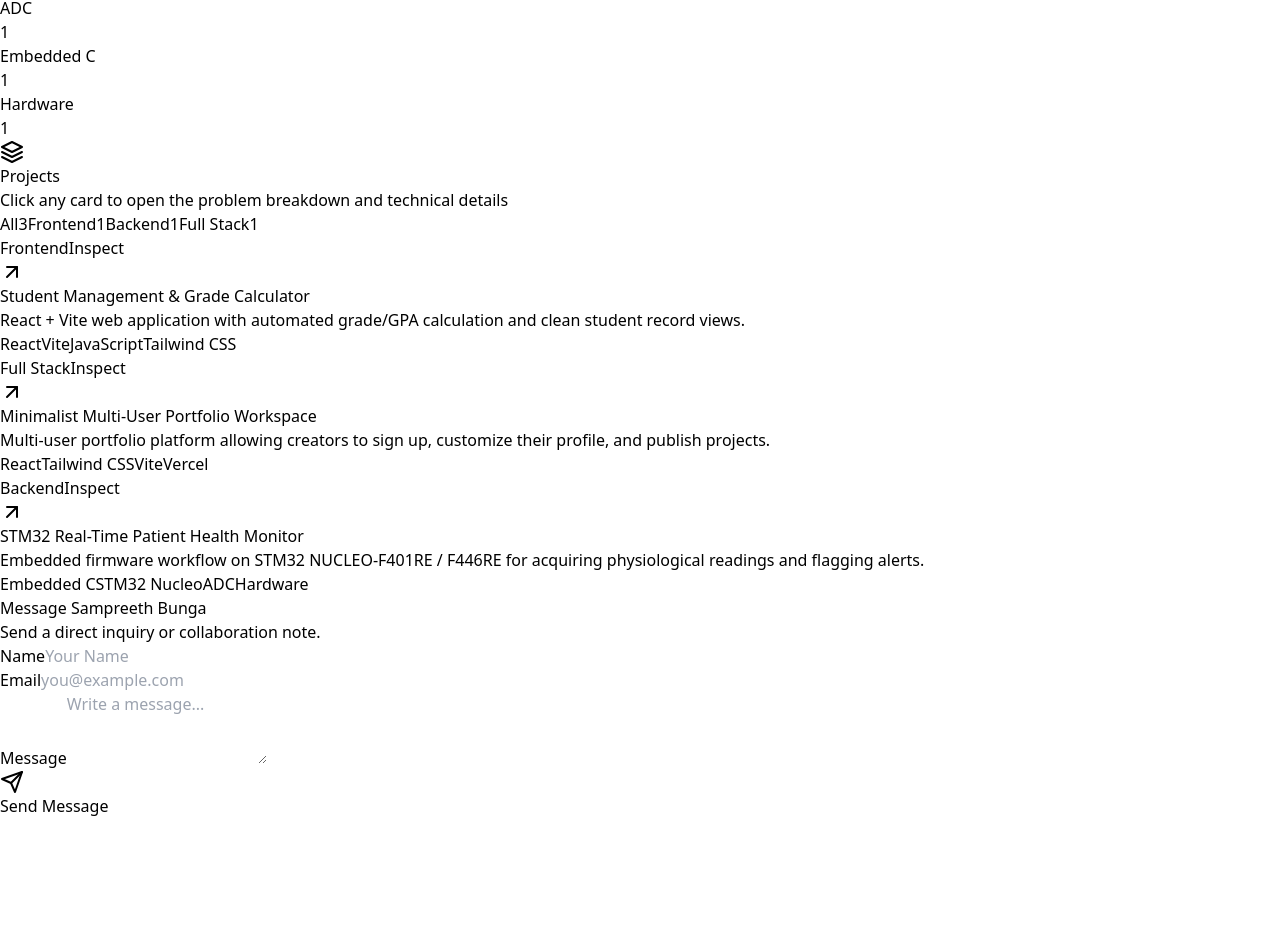
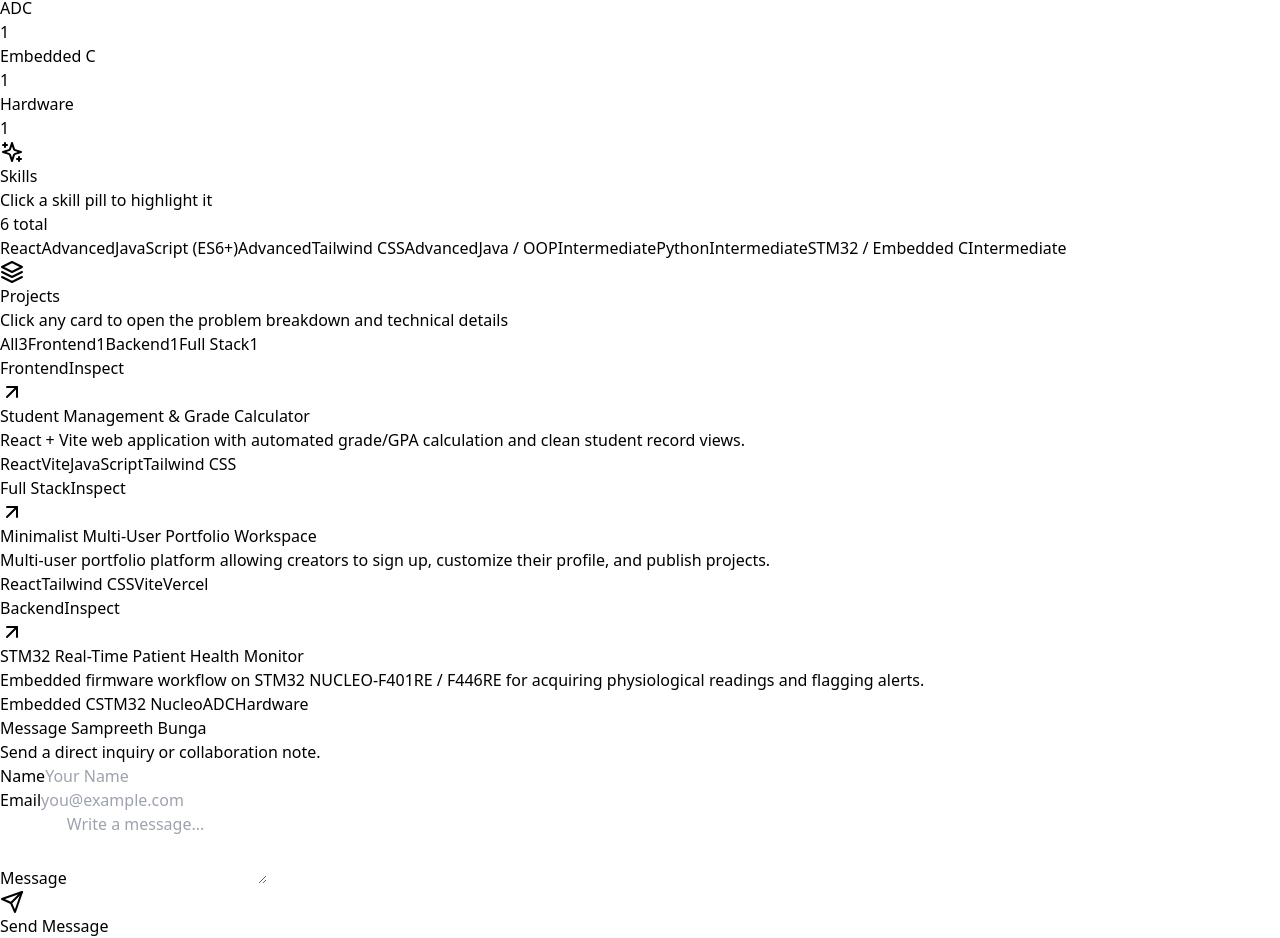
Before and after one commit to SampreethBunga/PersonalPortfolio, a React (Vite) app: page / in a window 1280 px wide. Shown: the part 2394-3332 px from the top of the page. Before the commit the page ends 3212 px from the top, so only its background shows below. Built offline with nearby package versions, Linux system fonts and the light colour scheme.

Commit message:
added skill

```diff
--- a/src/components/AdminModule.jsx
+++ b/src/components/AdminModule.jsx
@@ -1,4 +1,3 @@
-// src/components/AdminModule.jsx
 import React, { useState, useEffect } from 'react';
 import {
   Plus,
@@ -9,6 +8,7 @@ import {
   Eraser,
   X,
   UserCheck,
+  Sparkles,
 } from 'lucide-react';
 import { useAuth } from '../context/AuthContext';
 
@@ -24,7 +24,15 @@ const EMPTY_FORM = {
 };
 
 export default function AdminModule({ showToast }) {
-  const { currentUser, activeProjects, updateUserProfile, saveUserProjects } = useAuth();
+  const {
+    currentUser,
+    activeProjects,
+    activeSkills,
+    updateUserProfile,
+    saveUserProjects,
+    saveUserSkills,
+  } = useAuth();
+
   const [messages, setMessages] = useState([]);
   const [modalOpen, setModalOpen] = useState(false);
   const [editingId, setEditingId] = useState(null);
@@ -33,6 +41,11 @@ export default function AdminModule({ showToast }) {
     name: '',
     headline: '',
     bio: '',
+  });
+  const [skillForm, setSkillForm] = useState({
+    name: '',
+    group: 'Frontend',
+    level: 'Intermediate',
   });
 
   useEffect(() => {
@@ -49,6 +62,8 @@ export default function AdminModule({ showToast }) {
 
   if (!currentUser) return null;
 
+  const userSkills = Array.isArray(activeSkills) ? activeSkills : [];
+
   const handleProfileSave = (e) => {
     e.preventDefault();
     updateUserProfile(currentUser.id, {
@@ -57,6 +72,39 @@ export default function AdminModule({ showToast }) {
       bio: profileForm.bio.trim(),
     });
     showToast?.('Profile updated');
+  };
+
+  const handleAddSkill = (e) => {
+    e.preventDefault();
+    const cleanName = skillForm.name.trim();
+    if (!cleanName) return;
+
+    const duplicate = userSkills.some(
+      (s) => s.name.toLowerCase() === cleanName.toLowerCase()
+    );
+    if (duplicate) {
+      showToast?.('Skill already in your list');
+      return;
+    }
+
+    const nextSkills = [
+      ...userSkills,
+      {
+        id: `skill_${Date.now()}`,
+        name: cleanName,
+        group: skillForm.group,
+        level: skillForm.level,
+      },
+    ];
+    saveUserSkills(currentUser.id, nextSkills);
+    setSkillForm((prev) => ({ ...prev, name: '' }));
+    showToast?.(`Added ${cleanName}`);
+  };
+
+  const handleRemoveSkill = (skillId) => {
+    const nextSkills = userSkills.filter((s) => s.id !== skillId);
+    saveUserSkills(currentUser.id, nextSkills);
+    showToast?.('Skill removed');
   };
 
   const openAddModal = () => {
@@ -137,7 +185,7 @@ export default function AdminModule({ showToast }) {
             My Portfolio Studio
           </h1>
           <p className="text-xs text-zinc-500 mt-1">
-            Customize your public bio, publish projects, and review messages
+            Customize your public bio, manage skills, publish projects, and review messages
           </p>
         </div>
         <button
@@ -200,6 +248,78 @@ export default function AdminModule({ showToast }) {
           />
         </div>
       </form>
+
+      {/* Skills Manager Card */}
+      <div className="rounded-2xl border border-zinc-200 bg-white p-6 shadow-2xs space-y-4">
+        <div className="flex items-center justify-between">
+          <h2 className="text-sm font-bold text-zinc-900 flex items-center gap-2">
+            <Sparkles className="w-4 h-4 text-amber-500" />
+            Skills
+          </h2>
+          <span className="text-xs font-semibold text-zinc-500">{userSkills.length} added</span>
+        </div>
+
+        <form onSubmit={handleAddSkill} className="grid grid-cols-1 sm:grid-cols-12 gap-3">
+          <input
+            type="text"
+            required
+            placeholder="e.g., TypeScript, Docker, SQL"
+            value={skillForm.name}
+            onChange={(e) => setSkillForm((prev) => ({ ...prev, name: e.target.value }))}
+            className="sm:col-span-5 rounded-xl border border-zinc-200 bg-stone-50 px-3.5 py-2 text-sm text-zinc-900 placeholder-zinc-400 focus:bg-white focus:border-yellow-400 focus:outline-none"
+          />
+          <select
+            value={skillForm.group}
+            onChange={(e) => setSkillForm((prev) => ({ ...prev, group: e.target.value }))}
+            className="sm:col-span-3 rounded-xl border border-zinc-200 bg-stone-50 px-3 py-2 text-sm text-zinc-900 focus:bg-white focus:border-yellow-400 focus:outline-none"
+          >
+            <option value="Frontend">Frontend</option>
+            <option value="Backend">Backend</option>
+            <option value="Full Stack">Full Stack</option>
+            <option value="Core CS">Core CS</option>
+            <option value="Systems">Systems</option>
+          </select>
+          <select
+            value={skillForm.level}
+            onChange={(e) => setSkillForm((prev) => ({ ...prev, level: e.target.value }))}
+            className="sm:col-span-2 rounded-xl border border-zinc-200 bg-stone-50 px-3 py-2 text-sm text-zinc-900 focus:bg-white focus:border-yellow-400 focus:outline-none"
+          >
+            <option value="Beginner">Beginner</option>
+            <option value="Intermediate">Intermediate</option>
+            <option value="Advanced">Advanced</option>
+          </select>
+          <button
+            type="submit"
+            className="sm:col-span-2 rounded-xl bg-yellow-400 hover:bg-yellow-300 active:scale-95 px-4 py-2 text-xs font-bold text-zinc-950 transition"
+          >
+            Add Skill
+          </button>
+        </form>
+
+        <div className="flex flex-wrap gap-2 pt-1">
+          {userSkills.length === 0 ? (
+            <p className="text-xs text-zinc-500">No skills added yet.</p>
+          ) : (
+            userSkills.map((skill) => (
+              <span
+                key={skill.id}
+                className="inline-flex items-center gap-2 rounded-xl border border-yellow-300 bg-yellow-50 px-3 py-1.5 text-xs font-semibold text-zinc-900 transition hover:bg-yellow-100 animate-modal-in"
+              >
+                <span>{skill.name}</span>
+                <span className="text-[11px] font-medium text-zinc-500">· {skill.level}</span>
+                <button
+                  type="button"
+                  onClick={() => handleRemoveSkill(skill.id)}
+                  aria-label={`Remove ${skill.name}`}
+                  className="text-zinc-500 hover:text-zinc-950 active:scale-90 transition"
+                >
+                  <X className="w-3.5 h-3.5" />
+                </button>
+              </span>
+            ))
+          )}
+        </div>
+      </div>
 
       {/* Projects & Inbox */}
       <div className="grid grid-cols-1 lg:grid-cols-3 gap-5">
@@ -308,7 +428,7 @@ export default function AdminModule({ showToast }) {
       {/* Animated Add/Edit Project Modal */}
       {modalOpen && (
         <div
-          className="fixed inset-0 bg-zinc-950/50 backdrop-blur-xs flex items-center justify-center p-4 z-50 animate-backdrop-in"
+          className="fixed inset-0 bg-zinc-950/50 backdrop-blur-sm flex items-center justify-center p-4 z-50 animate-backdrop-in"
           onClick={() => setModalOpen(false)}
           role="dialog"
           aria-modal="true"
--- a/src/components/UserModule.jsx
+++ b/src/components/UserModule.jsx
@@ -10,6 +10,7 @@ import {
   Code2,
   MessageSquare,
   Plus,
+  Sparkles,
 } from 'lucide-react';
 import { useAuth } from '../context/AuthContext';
 
@@ -22,9 +23,10 @@ const YELLOW_SERIES = {
 };
 
 export default function UserModule({ showToast, onOpenAuth, onEditOwn }) {
-  const { currentUser, activeOwner, activeProjects } = useAuth();
+  const { currentUser, activeOwner, activeProjects, activeSkills } = useAuth();
   const [messagesCount, setMessagesCount] = useState(0);
   const [filter, setFilter] = useState('All');
+  const [selectedSkill, setSelectedSkill] = useState(null);
   const [selectedProject, setSelectedProject] = useState(null);
   const [contactData, setContactData] = useState({ name: '', email: '', message: '' });
   const [isSubmitting, setIsSubmitting] = useState(false);
@@ -127,7 +129,7 @@ export default function UserModule({ showToast, onOpenAuth, onEditOwn }) {
 
   return (
     <div id="overview" className="space-y-8 scroll-mt-20">
-      {/* White & Yellow Hero Header */}
+      {/* Hero Header */}
       <section className="flex flex-col sm:flex-row sm:items-end justify-between gap-4 border-b border-zinc-200 pb-6">
         <div className="space-y-1.5">
           <div className="inline-block rounded-md bg-yellow-300/70 px-2.5 py-0.5 text-[11px] font-bold uppercase tracking-wider text-zinc-900">
@@ -203,7 +205,7 @@ export default function UserModule({ showToast, onOpenAuth, onEditOwn }) {
         </div>
       </section>
 
-      {/* White & Yellow Analytics Row */}
+      {/* Analytics Row */}
       <section className="grid grid-cols-1 lg:grid-cols-2 gap-5">
         <div className="rounded-2xl border border-zinc-200 bg-white p-6 shadow-2xs">
           <h2 className="text-sm font-bold text-zinc-900">Category distribution</h2>
@@ -298,6 +300,57 @@ export default function UserModule({ showToast, onOpenAuth, onEditOwn }) {
             )}
           </div>
         </div>
+      </section>
+
+      {/* Skills Section */}
+      <section className="rounded-2xl border border-zinc-200 bg-white p-6 shadow-2xs space-y-4">
+        <div className="flex items-center justify-between">
+          <div>
+            <h2 className="text-sm font-bold text-zinc-900 flex items-center gap-2">
+              <Sparkles className="w-4 h-4 text-amber-500" />
+              Skills
+            </h2>
+            <p className="text-xs text-zinc-500 mt-0.5">
+              Click a skill pill to highlight it
+            </p>
+          </div>
+          <span className="text-xs font-semibold text-zinc-500">
+            {activeSkills?.length || 0} total
+          </span>
+        </div>
+
+        {!activeSkills || activeSkills.length === 0 ? (
+          <p className="text-xs text-zinc-500">No skills listed yet.</p>
+        ) : (
+          <div className="flex flex-wrap gap-2">
+            {activeSkills.map((skill) => {
+              const isPicked = selectedSkill === skill.id;
+              return (
+                <button
+                  key={skill.id}
+                  type="button"
+                  onClick={() => setSelectedSkill(isPicked ? null : skill.id)}
+                  className={`inline-flex items-center gap-2 rounded-xl px-3.5 py-2 text-xs font-semibold transition-all duration-150 active:scale-95 ${
+                    isPicked
+                      ? 'bg-yellow-400 text-zinc-950 border border-yellow-500 shadow-sm -translate-y-0.5'
+                      : 'bg-stone-50 text-zinc-800 border border-zinc-200 hover:bg-yellow-50 hover:border-yellow-400 hover:-translate-y-0.5'
+                  }`}
+                >
+                  <span>{skill.name}</span>
+                  <span
+                    className={`text-[11px] px-2 py-0.5 rounded-full ${
+                      isPicked
+                        ? 'bg-yellow-300/80 text-zinc-950'
+                        : 'bg-white text-zinc-500 border border-zinc-200'
+                    }`}
+                  >
+                    {skill.level}
+                  </span>
+                </button>
+              );
+            })}
+          </div>
+        )}
       </section>
 
       {/* Project Showcase */}
--- a/src/context/AuthContext.jsx
+++ b/src/context/AuthContext.jsx
@@ -44,10 +44,10 @@ const DEFAULT_PORTFOLIOS = {
       problem:
         'Developers need a distraction-free workspace to showcase builds and inspect case studies without heavy setup.',
       solution:
-        'Built a monochrome workspace with per-user authentication, live stack telemetry, and modal case studies.',
+        'Built a responsive workspace with per-user authentication, live stack telemetry, and modal case studies.',
       highlights: [
         'Per-user authentication with isolated project catalogs',
-        'Minimalist monochrome UI with dynamic stack analytics',
+        'Dynamic stack analytics and interactive case-study modals',
       ],
       tech: ['React', 'Tailwind CSS', 'Vite', 'Vercel'],
       githubUrl: 'https://github.com',
@@ -74,16 +74,30 @@ const DEFAULT_PORTFOLIOS = {
   ],
 };
 
+const DEFAULT_SKILLS = {
+  user_sampreeth: [
+    { id: 'sk_1', name: 'React', level: 'Advanced', group: 'Frontend' },
+    { id: 'sk_2', name: 'JavaScript (ES6+)', level: 'Advanced', group: 'Frontend' },
+    { id: 'sk_3', name: 'Tailwind CSS', level: 'Advanced', group: 'Frontend' },
+    { id: 'sk_4', name: 'Java / OOP', level: 'Intermediate', group: 'Core CS' },
+    { id: 'sk_5', name: 'Python', level: 'Intermediate', group: 'Core CS' },
+    { id: 'sk_6', name: 'STM32 / Embedded C', level: 'Intermediate', group: 'Systems' },
+  ],
+};
+
 export function AuthProvider({ children }) {
   const [users, setUsers] = useState([]);
   const [currentUser, setCurrentUser] = useState(null);
   const [portfolios, setPortfolios] = useState({});
+  const [skillsByUser, setSkillsByUser] = useState({});
   const [activePortfolioUserId, setActivePortfolioUserId] = useState('user_sampreeth');
 
   useEffect(() => {
     const storedUsers = JSON.parse(localStorage.getItem('app_users')) || DEFAULT_USERS;
     const storedPortfolios =
       JSON.parse(localStorage.getItem('app_portfolios')) || DEFAULT_PORTFOLIOS;
+    const storedSkills =
+      JSON.parse(localStorage.getItem('app_skills')) || DEFAULT_SKILLS;
     const savedSessionId = localStorage.getItem('app_session_user_id');
 
     if (!localStorage.getItem('app_users')) {
@@ -92,9 +106,13 @@ export function AuthProvider({ children }) {
     if (!localStorage.getItem('app_portfolios')) {
       localStorage.setItem('app_portfolios', JSON.stringify(storedPortfolios));
     }
+    if (!localStorage.getItem('app_skills')) {
+      localStorage.setItem('app_skills', JSON.stringify(storedSkills));
+    }
 
     setUsers(storedUsers);
     setPortfolios(storedPortfolios);
+    setSkillsByUser(storedSkills);
 
     if (savedSessionId) {
       const found = storedUsers.find((u) => u.id === savedSessionId);
@@ -113,6 +131,11 @@ export function AuthProvider({ children }) {
   const persistPortfolios = (nextPortfolios) => {
     setPortfolios(nextPortfolios);
     localStorage.setItem('app_portfolios', JSON.stringify(nextPortfolios));
+  };
+
+  const persistSkills = (nextSkillsByUser) => {
+    setSkillsByUser(nextSkillsByUser);
+    localStorage.setItem('app_skills', JSON.stringify(nextSkillsByUser));
   };
 
   const login = (email, password) => {
@@ -142,7 +165,7 @@ export function AuthProvider({ children }) {
       password,
       role: 'creator',
       headline: headline?.trim() || 'Developer & Builder',
-      bio: 'Welcome to my minimalist portfolio workspace.',
+      bio: 'Welcome to my portfolio workspace.',
       location: '',
     };
 
@@ -151,9 +174,14 @@ export function AuthProvider({ children }) {
       ...portfolios,
       [newUser.id]: [],
     };
+    const nextSkills = {
+      ...skillsByUser,
+      [newUser.id]: [],
+    };
 
     persistUsers(nextUsers);
     persistPortfolios(nextPortfolios);
+    persistSkills(nextSkills);
     setCurrentUser(newUser);
     setActivePortfolioUserId(newUser.id);
     localStorage.setItem('app_session_user_id', newUser.id);
@@ -181,9 +209,18 @@ export function AuthProvider({ children }) {
     persistPortfolios(nextPortfolios);
   };
 
+  const saveUserSkills = (userId, nextSkillList) => {
+    const nextSkills = {
+      ...skillsByUser,
+      [userId]: nextSkillList,
+    };
+    persistSkills(nextSkills);
+  };
+
   const activeOwner =
     users.find((u) => u.id === activePortfolioUserId) || users[0] || DEFAULT_USERS[0];
   const activeProjects = portfolios[activeOwner?.id] || [];
+  const activeSkills = skillsByUser[activeOwner?.id] || [];
 
   return (
     <AuthContext.Provider
@@ -192,6 +229,7 @@ export function AuthProvider({ children }) {
         currentUser,
         activeOwner,
         activeProjects,
+        activeSkills,
         activePortfolioUserId,
         setActivePortfolioUserId,
         login,
@@ -199,6 +237,7 @@ export function AuthProvider({ children }) {
         logout,
         updateUserProfile,
         saveUserProjects,
+        saveUserSkills,
       }}
     >
       {children}
```
Also changed, not shown: 5 other files (tests, documents, lock files or other folders).
